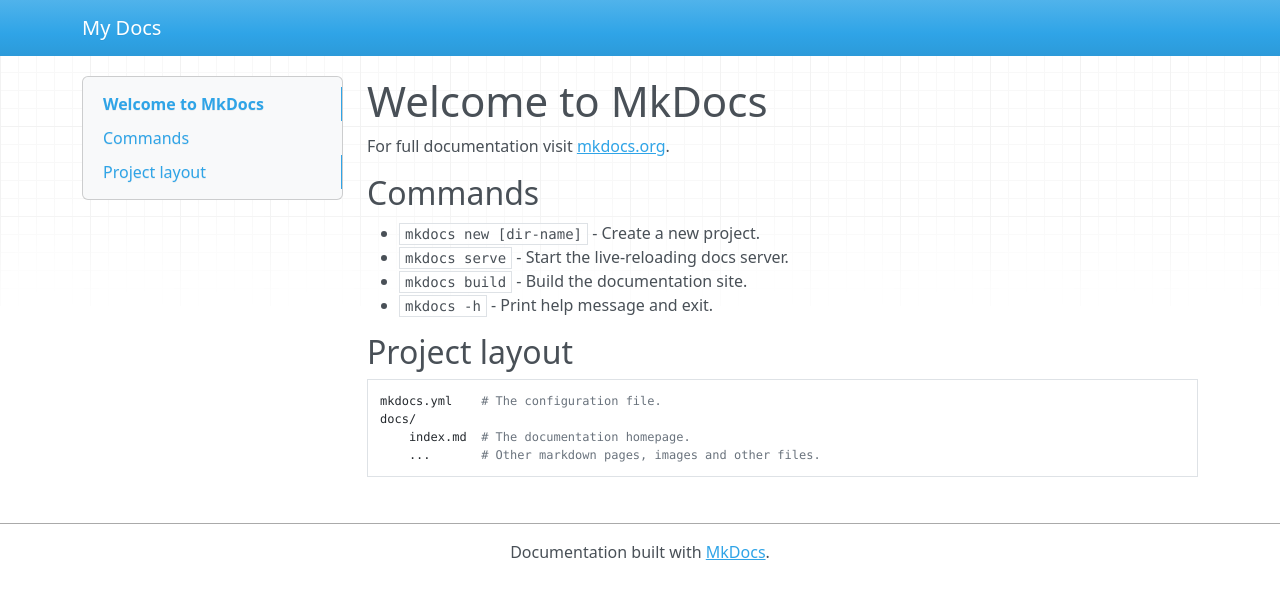
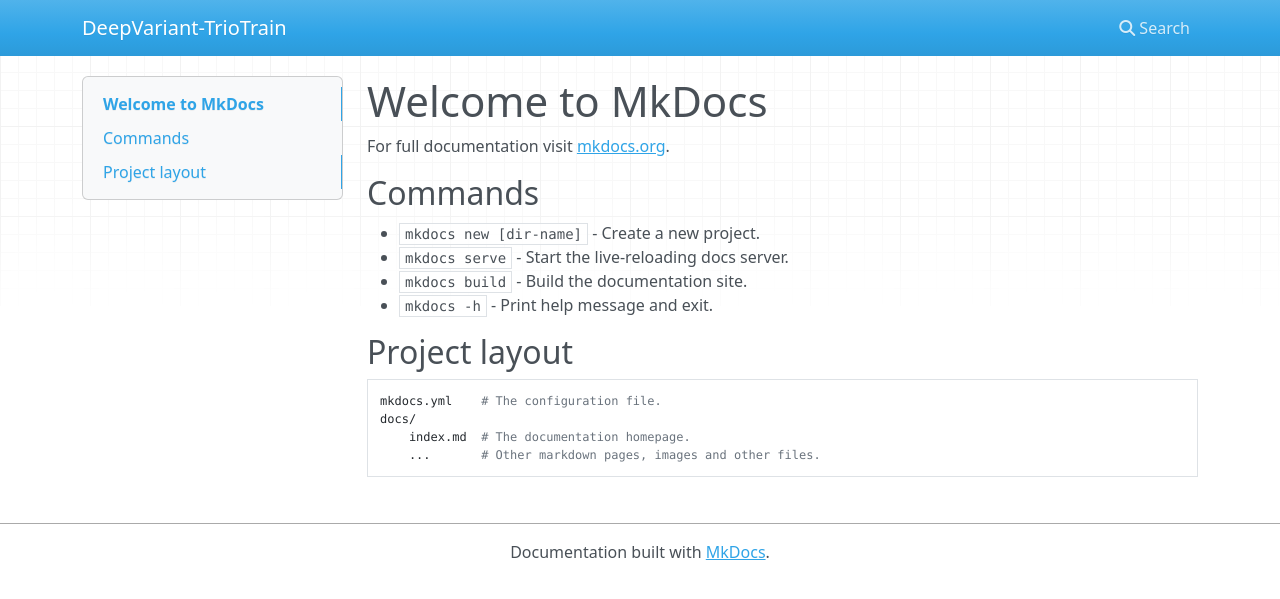
Before and after one commit to jkalleberg/DV-TrioTrain, an MkDocs documentation site: the page built from docs/index.md, in a window 1280 px wide. Shown: the top 599 px of the page. Built offline with MkDocs 1.6.1, drawn with Linux system fonts in a browser that asks for light colours; nearby versions of some CDN libraries.

Commit message:
adding mkdocs

```diff
--- a/mkdocs.yml
+++ b/mkdocs.yml
@@ -1,5 +1,8 @@
-site_name: My Docs
+site_name: DeepVariant-TrioTrain
+
+nav:
+  - Home: README.md
 
 plugins:
-  -
+  - search
   - open-in-new-tab
```
